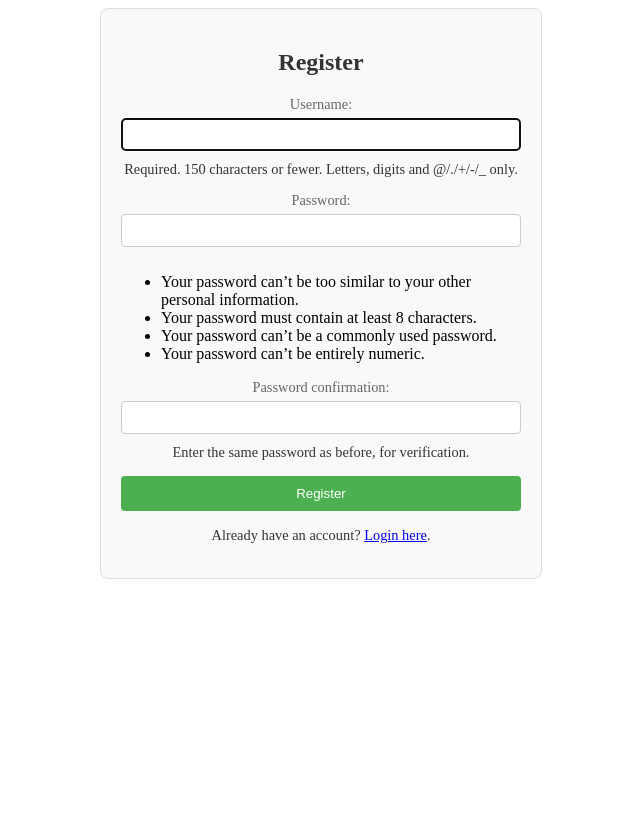
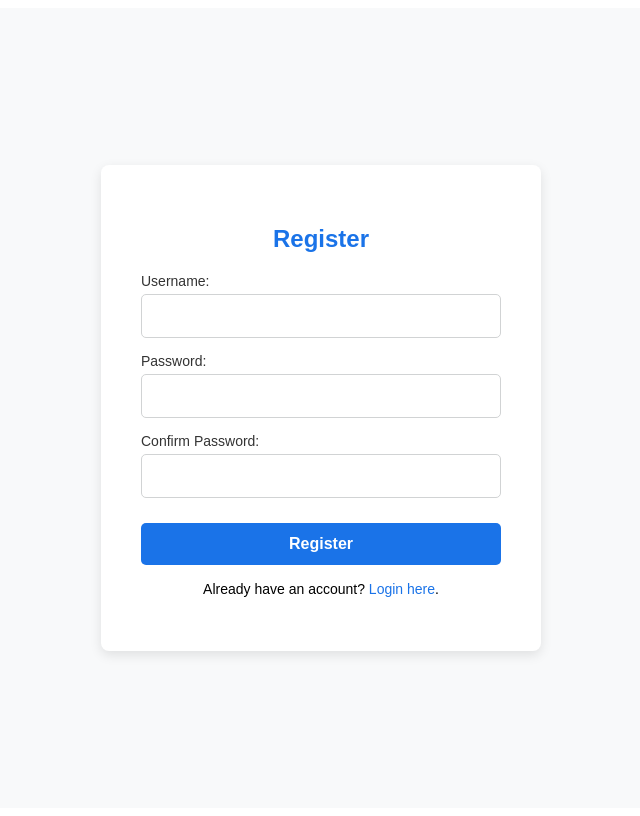
Before and after one commit to dm-mensavi/skyvault, a Django app: page /accounts/register/ in a window 1280 px wide. Shown: the whole page, without its empty margins (319-959 px from the left). Before the commit the page ends 579 px from the top, so only its background shows below. Run offline with Django 5.2, Linux system fonts and the light colour scheme; a user stored in the database is signed in; data comes from the database, SQL or seed files in the repository; both versions use the stored data as it was after the commit.

Commit message:
style auth pages

```diff
--- a/static/accounts/accounts.css
+++ b/static/accounts/accounts.css
@@ -1,51 +1,127 @@
-/* static/accounts/accounts.css */
-
-/* Common styles for login and register forms */
-.register, .login {
-  max-width: 400px;
-  margin: 0 auto;
-  background-color: #f9f9f9;
-  padding: 20px;
-  border: 1px solid #ddd;
-  border-radius: 8px;
+/* General Container for Login and Register Pages */
+.auth-container {
+  display: flex;
+  justify-content: center;
+  align-items: center;
+  height: 100vh;
+  background-color: #F8F9FA;
+  font-family: 'Poppins', sans-serif;
 }
 
-.register h2, .login h2 {
+.login, .register {
+  background-color: #ffffff;
+  border-radius: 8px;
+  box-shadow: 0 4px 12px rgba(0, 0, 0, 0.1);
+  padding: 40px;
+  width: 360px;
   text-align: center;
-  color: #333;
 }
 
-/* Additional input and button styling */
-form label {
-  display: block;
-  margin-bottom: 5px;
-  color: #666;
+.login h2, .register h2 {
+  font-size: 24px;
+  color: #1a73e8;
+  font-weight: 600;
+  margin-bottom: 20px;
 }
 
-form input {
-  width: 100%;
-  padding: 8px;
-  margin-bottom: 10px;
-  border: 1px solid #ccc;
-  border-radius: 4px;
+/* Form Styling */
+.login form, .register form {
+  display: flex;
+  flex-direction: column;
 }
 
-button {
-  width: 100%;
-  padding: 10px;
-  background-color: #4CAF50;
-  color: white;
-  border: none;
-  border-radius: 4px;
-  cursor: pointer;
+.login label, .register label {
+  text-align: left;
+  font-size: 14px;
+  color: #333;
+  margin-bottom: 5px;
 }
 
-button:hover {
-  background-color: #45a049;
+.login input, .register input {
+  padding: 12px;
+  margin-bottom: 15px;
+  border-radius: 5px;
+  border: 1px solid #d1d3d4;
+  font-size: 16px;
 }
 
-p {
-  text-align: center;
-  font-size: 0.9em;
-  color: #333;
+.login button, .register button {
+  background-color: #1a73e8;
+  color: #ffffff;
+  font-size: 16px;
+  padding: 12px;
+  border: none;
+  border-radius: 5px;
+  cursor: pointer;
+  margin-top: 10px;
+  font-weight: 600;
+  transition: background-color 0.3s;
 }
+
+.login button:hover, .register button:hover {
+  background-color: #185ABC;
+}
+
+/* Link Styling */
+.login p, .register p {
+  margin-top: 15px;
+  font-size: 14px;
+}
+
+.login p a, .register p a {
+  color: #1a73e8;
+  text-decoration: none;
+  font-weight: 500;
+}
+
+.login p a:hover, .register p a:hover {
+  text-decoration: underline;
+}
+
+/* Message Container for Notifications */
+.message-container {
+  position: fixed;
+  top: 20px;
+  right: 20px;
+  width: 300px;
+  z-index: 1000;
+}
+
+.alert {
+  padding: 15px;
+  border-radius: 5px;
+  margin-bottom: 10px;
+  font-weight: bold;
+  color: #ffffff;
+  opacity: 0.9;
+  display: flex;
+  align-items: center;
+  justify-content: space-between;
+}
+
+.alert-success {
+  background-color: #4caf50;
+}
+
+.alert-error {
+  background-color: #f44336;
+}
+
+.alert-info {
+  background-color: #2196f3;
+}
+
+.alert-warning {
+  background-color: #ff9800;
+}
+
+/* Close button for alerts */
+.alert .close-btn {
+  background: none;
+  border: none;
+  color: #ffffff;
+  font-size: 16px;
+  cursor: pointer;
+  line-height: 1;
+  padding: 0 5px;
+}
--- a/templates/accounts/register.html
+++ b/templates/accounts/register.html
@@ -1,21 +1,81 @@
-<!-- accounts/templates/accounts/register.html -->
 {% load static %}
 
 {% block title %}
     <title>Register - SkyVault</title>
 {% endblock %}
 {% block extra_css %}
-    <link rel="stylesheet" href="{% static 'accounts/accounts.css' %}">
+    <link rel="stylesheet" href="{% static 'accounts/accounts.css' %}?v2">
 {% endblock %}
 
 {% block content %}
+    <div class="auth-container">
         <div class="register">
             <h2>Register</h2>
             <form method="post">
                 {% csrf_token %}
-            {{ form.as_p }}
+
+                <!-- Username Field -->
+                <label for="username">Username:</label>
+                <input type="text" id="username" name="username" required>
+                {% if form.username.errors %}
+                    <div class="error-message">
+                        {{ form.username.errors.0 }}
+                    </div>
+                {% endif %}
+
+                <!-- Password Field -->
+                <label for="password1">Password:</label>
+                <input type="password" id="password1" name="password1" required>
+                {% if form.password1.errors %}
+                    <div class="error-message">
+                        {{ form.password1.errors.0 }}
+                    </div>
+                {% endif %}
+
+                <!-- Password Confirmation Field -->
+                <label for="password2">Confirm Password:</label>
+                <input type="password" id="password2" name="password2" required>
+                {% if form.password2.errors %}
+                    <div class="error-message">
+                        {{ form.password2.errors.0 }}
+                    </div>
+                {% endif %}
+
                 <button type="submit">Register</button>
             </form>
             <p>Already have an account? <a href="{% url 'login' %}">Login here</a>.</p>
         </div>
+
+        <!-- Message Container for Alerts -->
+        {% if messages %}
+        <div class="message-container">
+            {% for message in messages %}
+            <div class="alert alert-{{ message.tags }}" id="alert-container">{{ message }}</div>
+            {% endfor %}
+        </div>
+        {% endif %}
+    </div>
 {% endblock %}
+
+{% block extra_js %}
+<script>
+    // Dismiss message automatically after 5 seconds
+    document.addEventListener("DOMContentLoaded", function () {
+        const alerts = document.querySelectorAll(".alert");
+
+        // Hide alerts automatically after 5 seconds
+        setTimeout(() => {
+            alerts.forEach(alert => alert.style.display = "none");
+        }, 5000);
+
+        // Add close button functionality
+        alerts.forEach(alert => {
+            const closeButton = document.createElement("button");
+            closeButton.classList.add("close-btn");
+            closeButton.innerHTML = "&times;";
+            closeButton.onclick = () => alert.style.display = "none";
+            alert.appendChild(closeButton);
+        });
+    });
+</script>
+{% endblock %}
--- a/templates/dashboard/dashboard.html
+++ b/templates/dashboard/dashboard.html
@@ -97,7 +97,7 @@
                     x: {
                         type: 'time', // Use 'time' scale
                         time: {
-                            unit: 'day', // Display dates by day
+                            unit: 'hour', // Display dates by day
                             tooltipFormat: 'MMM dd' // Tooltip date format
                         }
                     }
--- a/templates/home.html
+++ b/templates/home.html
@@ -7,7 +7,7 @@
     <meta charset="UTF-8">
     <meta name="viewport" content="width=device-width, initial-scale=1.0">
     <title>Welcome to SkyVault</title>
-    <link rel="stylesheet" href="{% static 'base.css' %}">
+    <link rel="stylesheet" href="{% static 'home.css' %}">
 </head>
 <body>
     <div class="container">
```
Also changed, not shown: static/home.css (added, +134 -0 lines), templates/accounts/login.html (+34 -1 lines), db.sqlite3. Lines whose indentation alone changed are shown as unchanged.
